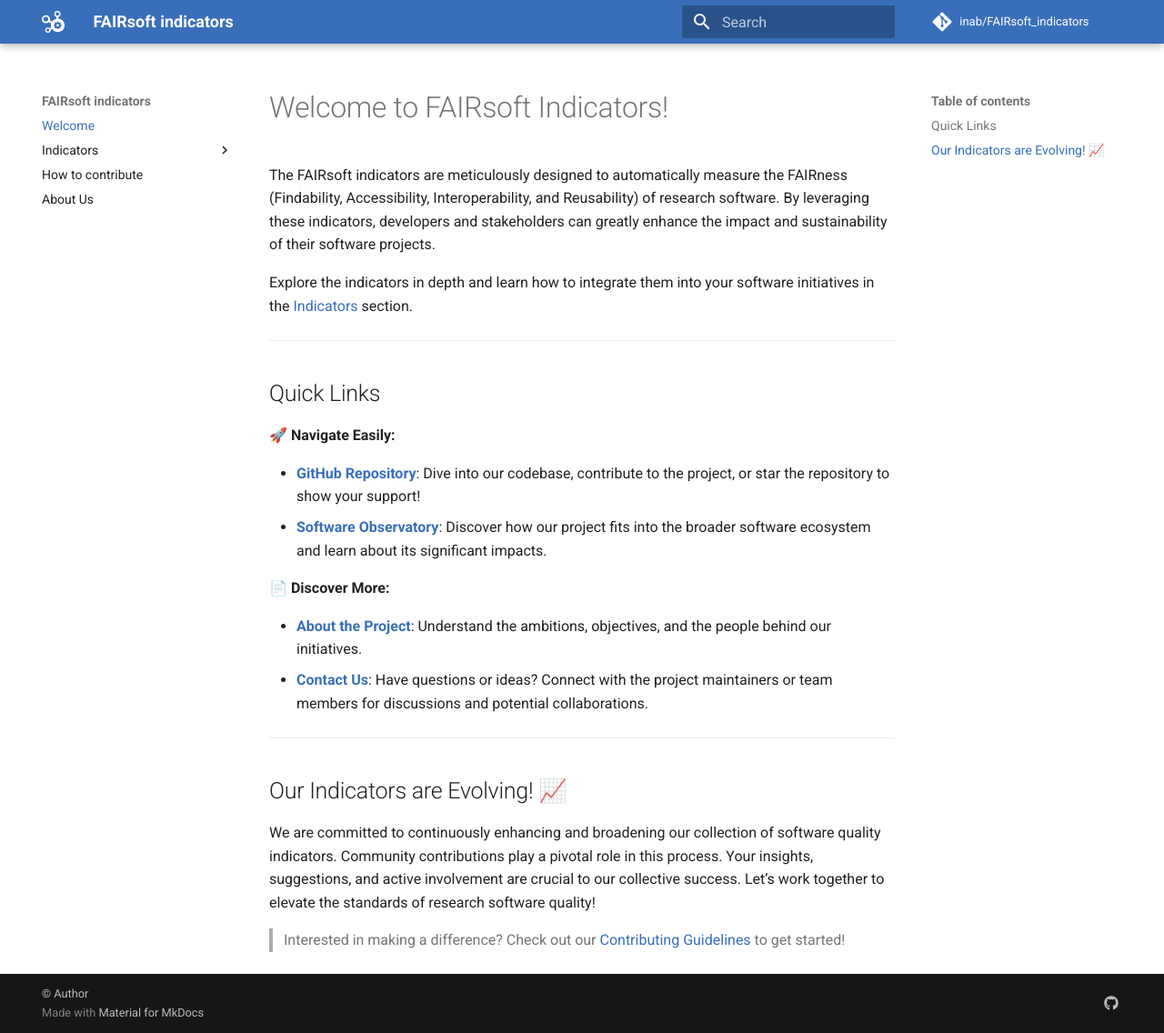
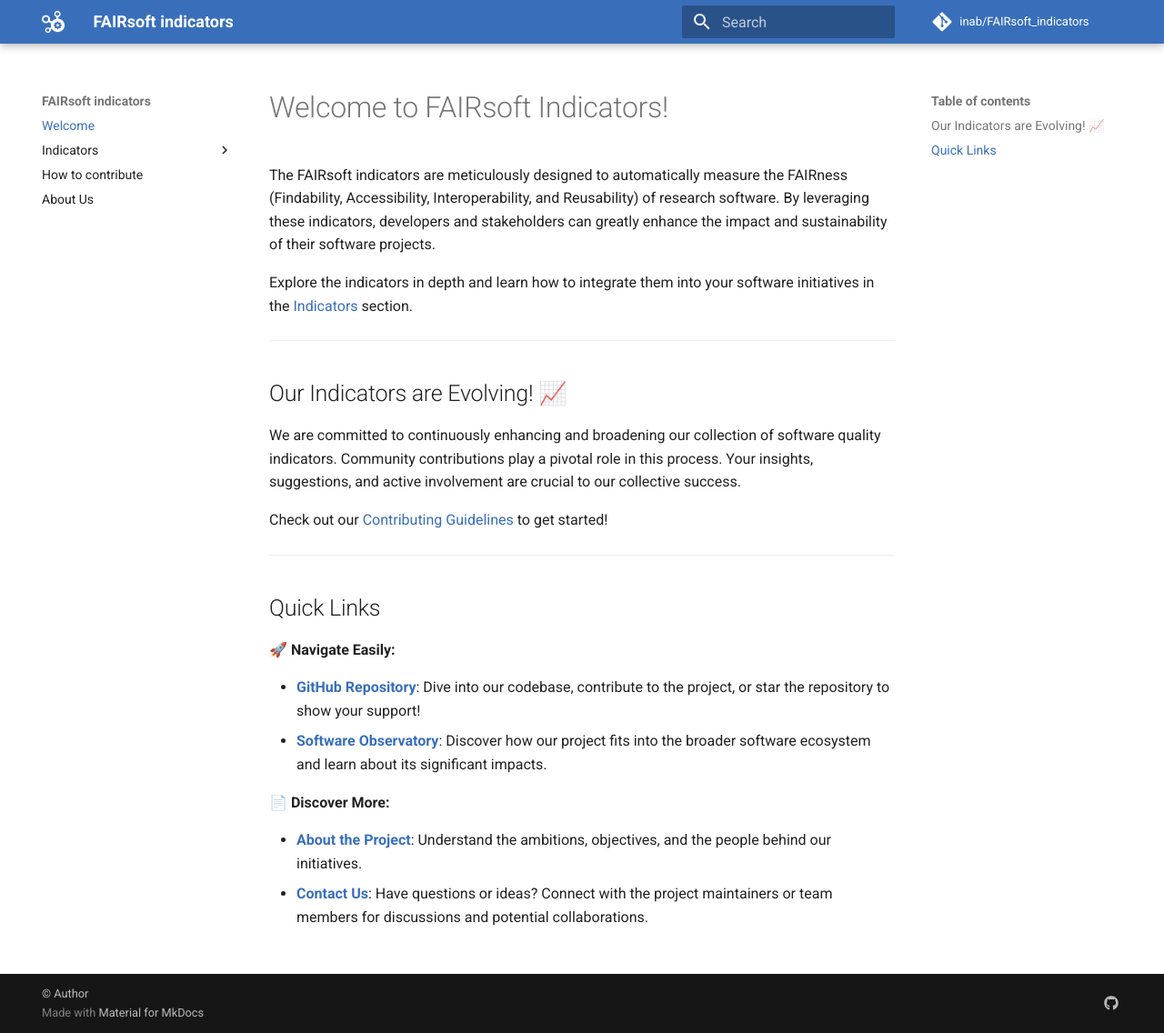
Before and after one commit to inab/FAIRsoft_indicators, an MkDocs documentation site: the page built from docs/index.md, in a window 1280 px wide and 1136 px high. Shown: the whole window at 91% size. Built offline with MkDocs 1.6.1 and Material for MkDocs 9.7.7, drawn with Linux system fonts in a browser that asks for light colours; comment, search, counter and statistics services are not loaded; part of the change alters nothing that is shown.

```diff
--- a/docs/index.md
+++ b/docs/index.md
@@ -5,6 +5,16 @@ The FAIRsoft indicators are meticulously designed to automatically measure the F
 Explore the indicators in depth and learn how to integrate them into your software initiatives in the [Indicators](./indicators/index.md) section.
 
 ---
+
+## Our Indicators are Evolving! 📈
+
+We are committed to continuously enhancing and broadening our collection of software quality indicators. Community contributions play a pivotal role in this process. Your insights, suggestions, and active involvement are crucial to our collective success.
+
+Check out our [Contributing Guidelines](./CONTRIBUTING.md) to get started!
+
+
+---
+
 
 ## Quick Links
 
@@ -17,11 +27,3 @@ Explore the indicators in depth and learn how to integrate them into your softwa
 
 - [**About the Project**](about.md): Understand the ambitions, objectives, and the people behind our initiatives.
 - [**Contact Us**](contact.md): Have questions or ideas? Connect with the project maintainers or team members for discussions and potential collaborations.
-
----
-
-## Our Indicators are Evolving! 📈
-
-We are committed to continuously enhancing and broadening our collection of software quality indicators. Community contributions play a pivotal role in this process. Your insights, suggestions, and active involvement are crucial to our collective success. Let’s work together to elevate the standards of research software quality!
-
-> Interested in making a difference? Check out our [Contributing Guidelines](./CONTRIBUTING.md) to get started!
```
